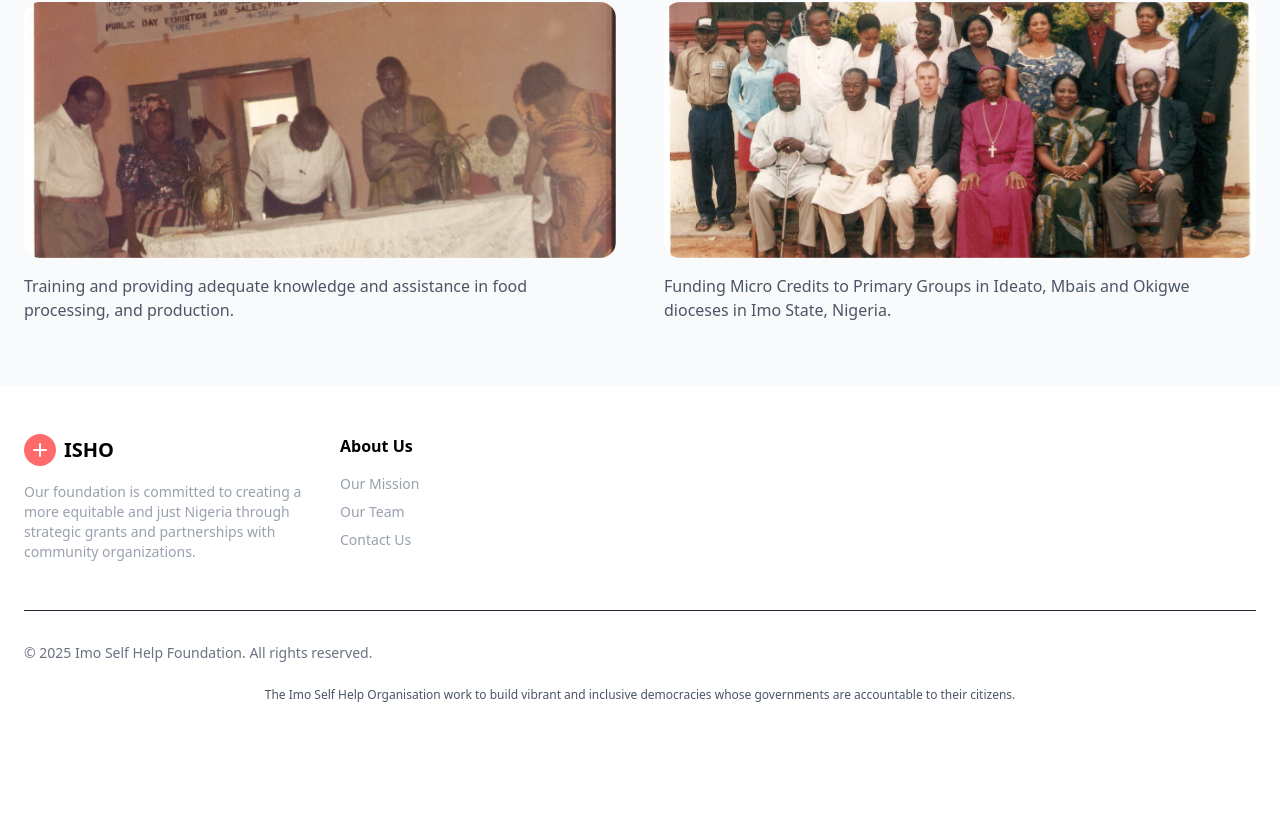
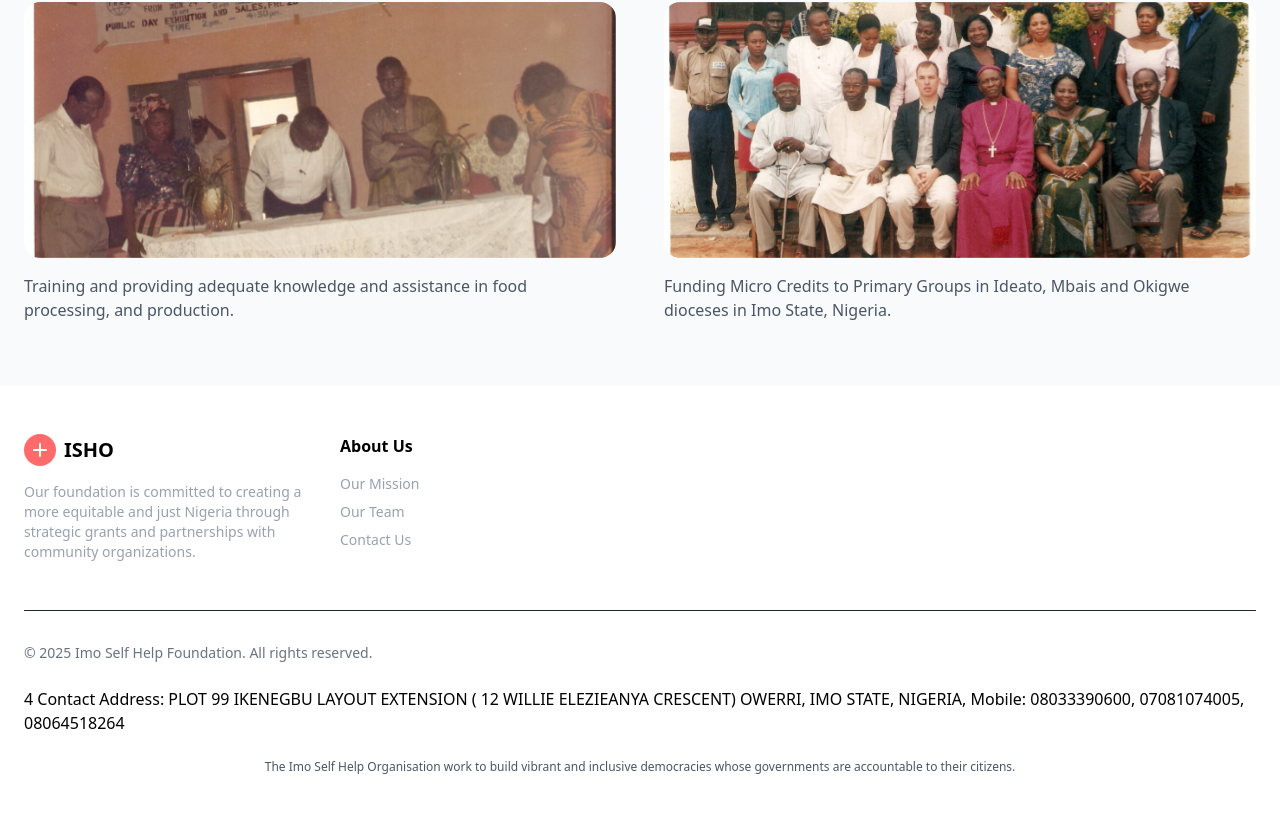
Before and after one commit to gHoSTeCHs/ISHO, a React (Vite) app: page / in a window 1280 px wide. Shown: the part 4011-4824 px from the top of the page. Before the commit the page ends 4762 px from the top, so only its background shows below. Built offline with nearby package versions, Linux system fonts and the light colour scheme.

Commit message:
minor updates

```diff
--- a/src/components/sections/AboutSection.tsx
+++ b/src/components/sections/AboutSection.tsx
@@ -84,7 +84,7 @@ const AboutSection: React.FC = () => {
 	}, []);
 
 	return (
-		<section ref={sectionRef} className="py-16 px-6 overflow-hidden">
+		<section id="about" ref={sectionRef} className="py-16 px-6 overflow-hidden">
 			<div className="container mx-auto">
 				<div className="flex flex-col md:flex-row gap-12">
 					<div className="md:w-1/3">
--- a/src/components/sections/DonationSection.tsx
+++ b/src/components/sections/DonationSection.tsx
@@ -8,7 +8,7 @@ const DonationSection: React.FC = () => {
 	const predefinedAmounts = [5000, 10000, 20000, 50000];
 
 	return (
-		<section className="py-16 px-6 bg-pink-50">
+		<section id="donation" className="py-16 px-6 bg-pink-50">
 			<div className="container mx-auto">
 				<div className="max-w-3xl mx-auto text-center">
 					<h2 className="text-3xl font-bold mb-6">
--- a/src/components/sections/Footer.tsx
+++ b/src/components/sections/Footer.tsx
@@ -151,7 +151,13 @@ const Footer: React.FC = () => {
 						</div> */}
 					</div>
 
-					<div className="mt-6 text-xs text-gray-600 text-center">
+					<div id="contact" className="my-6">
+						4 Contact Address: PLOT 99 IKENEGBU LAYOUT EXTENSION ( 12 WILLIE
+						ELEZIEANYA CRESCENT) OWERRI, IMO STATE, NIGERIA, Mobile:
+						08033390600, 07081074005, 08064518264
+					</div>
+
+					<div className=" text-xs text-gray-600 text-center">
 						<p>
 							The Imo Self Help Organisation work to build vibrant and inclusive
 							democracies whose governments are accountable to their citizens.
--- a/src/components/sections/Navbar.tsx
+++ b/src/components/sections/Navbar.tsx
@@ -31,6 +31,7 @@ const Navbar: React.FC = () => {
 				</button>
 
 				{/* Mobile Menu Button */}
+
 				<button
 					title="button"
 					className="md:hidden text-gray-800"
@@ -59,15 +60,19 @@ const Navbar: React.FC = () => {
 						<a href="#" className="text-gray-800 hover:text-gray-600">
 							Home
 						</a>
-						<a href="#" className="text-gray-800 hover:text-gray-600">
+						<a href="#about" className="text-gray-800 hover:text-gray-600">
 							About Us
 						</a>
-						<a href="#" className="text-gray-800 hover:text-gray-600">
+						<a href="#contact" className="text-gray-800 hover:text-gray-600">
 							Contact
 						</a>
-						<button className="bg-teal-500 hover:bg-teal-600 text-white px-4 py-2 rounded-md w-full">
-							Donate
-						</button>
+						<a href="#donation">
+							<button
+								className="bg-teal-500 hover:bg-teal-600 text-white px-4 py-2 rounded-md w-full"
+								type="button">
+								Donate
+							</button>
+						</a>
 					</div>
 				</nav>
 			)}
```
